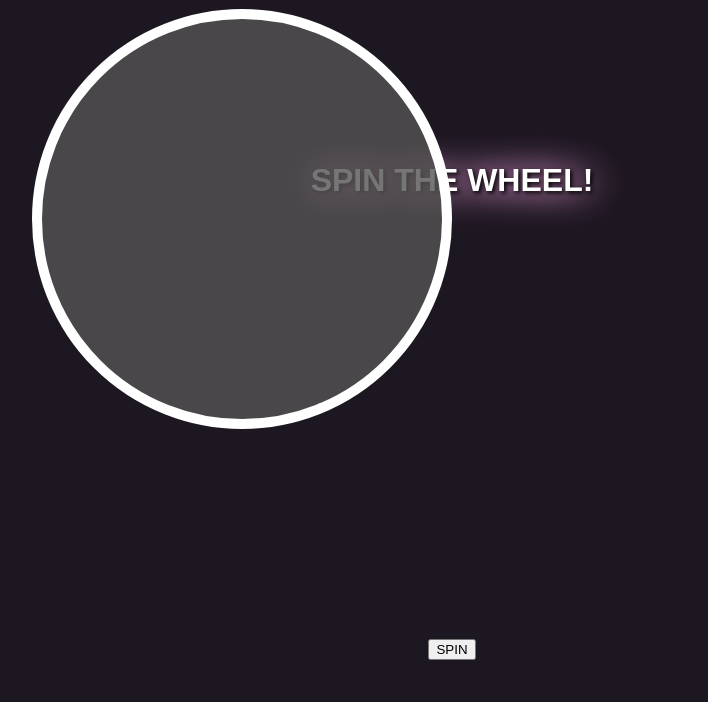
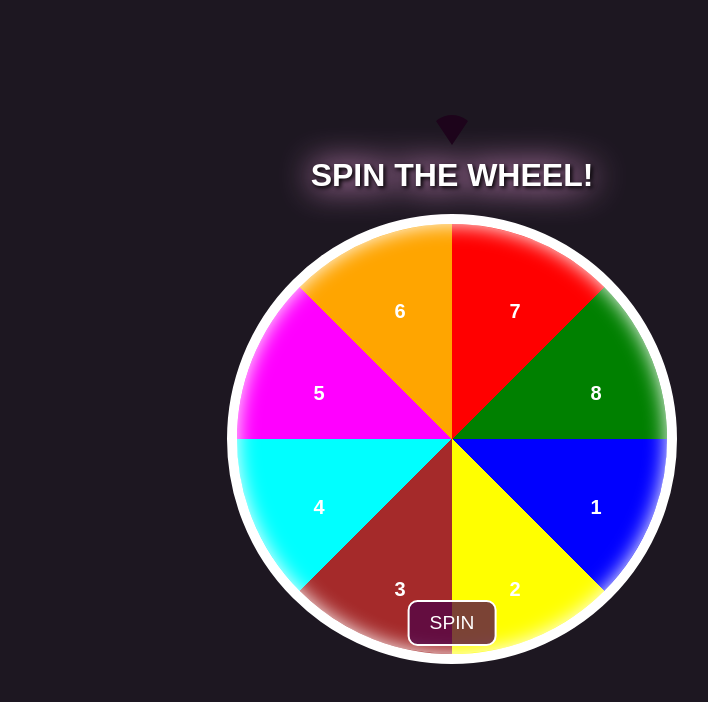
Before and after one commit to Gr3nvaltBlack/Projet-de-la-roue, a plain HTML site: page random_wheel/index.html in a window 1280 px wide. Shown: the whole page, without its empty margins (188-896 px from the left). Drawn offline with Linux system fonts and the light colour scheme.

Commit message:
wheel style reorganization

```diff
--- a/random_wheel/style.css
+++ b/random_wheel/style.css
@@ -1,13 +1,16 @@
 /* Global Styles */
+* {
+    box-sizing: border-box; /* This ensures padding and borders are included in element's total width and height */
+}
 
 body {
     margin: 0;
     padding: 0;
     background-color: #07010ce8;
+    display: flex;
     align-items: center;
-    display: flex;
+    justify-content: center;
     flex-direction: column;
-    justify-content: center;
     font-family: 'Arial', sans-serif;
     height: 100vh;
     width: 100vw;
@@ -24,79 +27,63 @@ body {
     z-index: 1;
 }
 
+.arrow {
+    position: absolute;
+    top: 115px;
+    left: 50%;
+    transform: translateX(-50%);
+    width: 0;
+    height: 0;
+    border-left: 20px solid transparent;
+    border-right: 20px solid transparent;
+    border-top: 30px solid #1d041b;
+    border-radius: 60%;
+    z-index: 2;
+}
+
 .wheel {
-    width: 400px;
-    height: 400px;
+    width: 450px;
+    height: 450px;
     border-radius: 50%;
     background-color: rgba(85, 83, 83, 0.795);
     position: relative;
     overflow: hidden;
     border: 10px solid #ffffff;
-    transform: translate(-50%, -50%);
-    z-index: 1;
-
+    transition: 5s;
+    box-shadow: 0 0 20px #fff inset;
+    background: conic-gradient(
+        red 0deg 45deg,
+        green 45deg 90deg,
+        blue 90deg 135deg,
+        yellow 135deg 180deg,
+        brown 180deg 225deg,
+        cyan 225deg 270deg,
+        magenta 270deg 315deg,
+        orange 315deg 360deg
+    );
 }
 
-
-/*
-.wheel .all_slice {
-    width: 50%;
-    height: 50%;
-    position: absolute;
-    clip-path: polygon(100% 0, 50% 100%, 0 0%);
-    transform-origin: 50% 100%;
-    transform-origin: bottom;
-    display: flex;
-    justify-content: center;
-    text-align: center;
-    align-items: center;
-    font-size: 24px;
-    font-weight: bold;
-    color: #ffffff;
-    left: 50%;
+.wheel span {
+  position: absolute;
+  top: 50%;
+  left: 50%;
+  transform-origin: center left;
+  font-size: 20px;
+  font-weight: bold;
+  color: white;
 }
 
-.wheel .slice-1 {
-    background-color: #ff0000;
-    left: 50%;
-    transform: rotate(0deg);
+.spin {
+   position: absolute;
+   top: 600px;
+   left: 50%;
+   transform: translateX(-50%);
+   padding: 10px 20px;
+   font-size: 1.2em;
+   background-color: #4e0448be;
+   color: #ffffff;
+   border: 2px solid #ffffff;
+   border-radius: 10px;
+   cursor: pointer;
+   z-index: 1;
 }
-
-
-.wheel .slice-2 {
-    background-color: #00ff00;
-    transform: rotate(60deg);
-}
-
-.wheel .slice-3 {
-    background-color: #0000ff;
-    transform: rotate(120deg);
-}
-
-.wheel .slice-4 {
-    background-color: #ffff00;
-    transform: rotate(180deg);
-}
-
-.wheel .slice-5 {
-    background-color: #ff00ff;
-    transform: rotate(240deg);
-}
-
-.wheel .slice-6 {
-    background-color: #00ffff;
-    transform: rotate(300deg);
-}
-
-.arrow {
-    display: block;
-    text-align: center;
-    font-size: 50px;
-    font-weight: bold;
-    color: #3d3838;
-    position: relative;
-    top: 10px;
-    filter: drop-shadow(0 0 10px rgb(3, 3, 3));
-    z-index: 5;
-}
-*/
```
